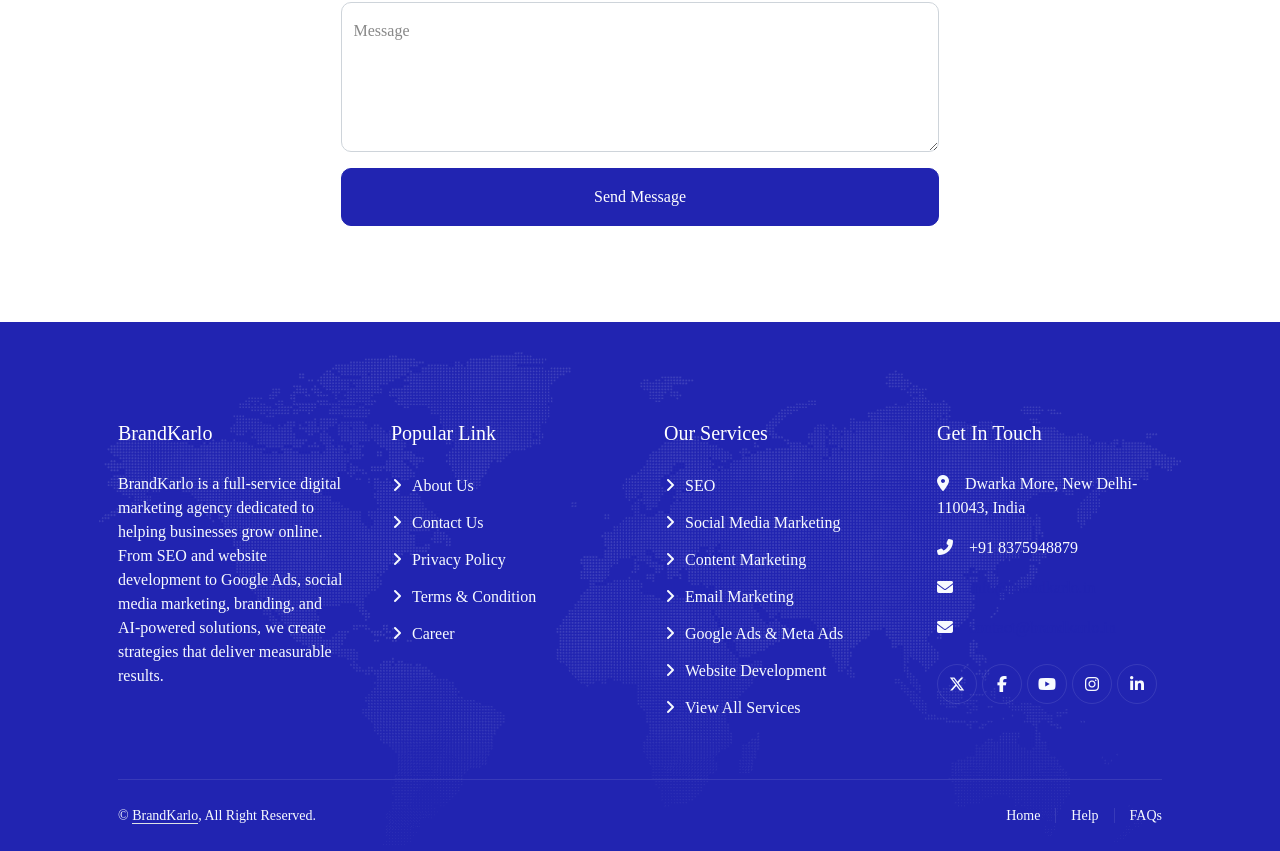
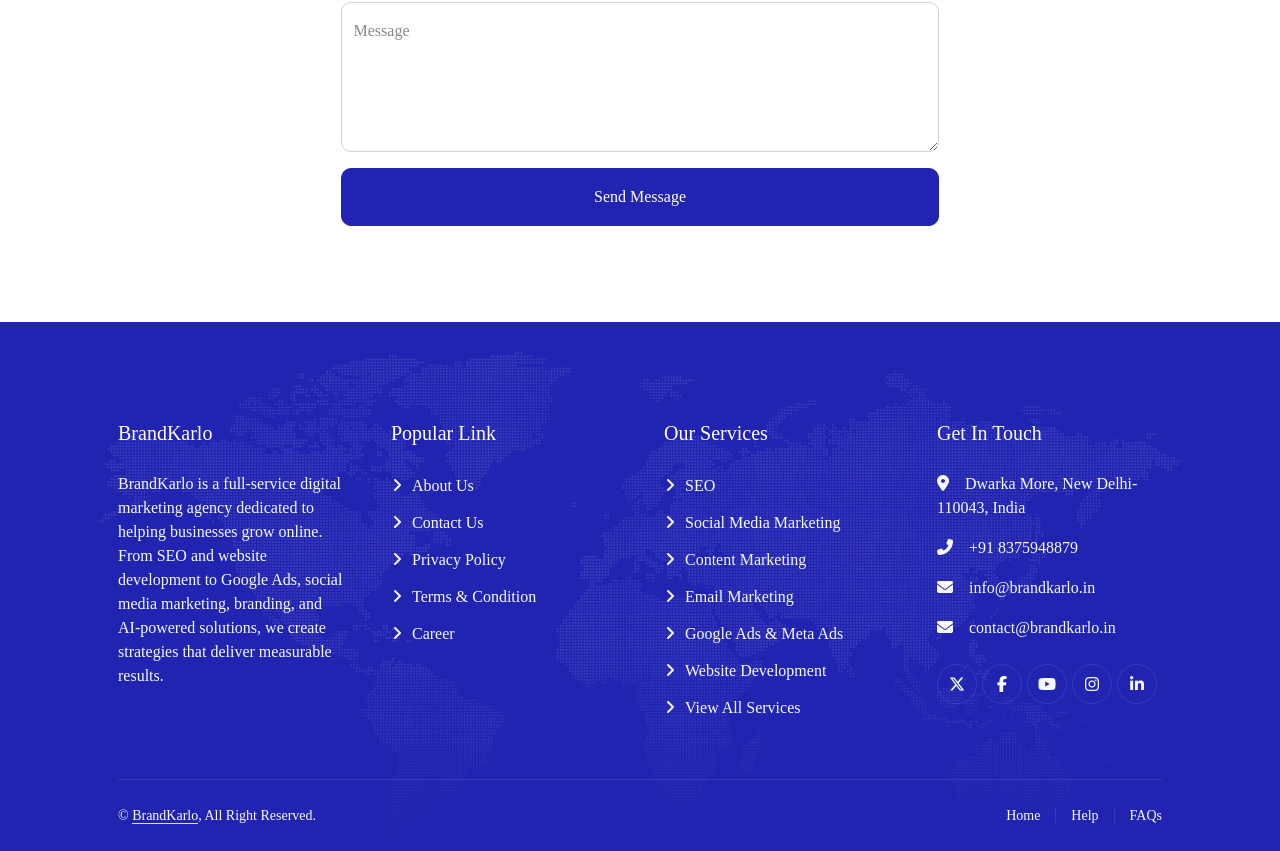
Before and after one commit to ns377792/brandkarlo-nextjs, a Next.js app: page / in a window 1280 px wide. Shown: the part 5697-6548 px from the top of the page. Built offline with nearby package versions, Linux system fonts and the light colour scheme.

Commit message:
add mail css

```diff
--- a/app/style.css
+++ b/app/style.css
@@ -574,6 +574,17 @@ h6,
     color: var(--light);
 }
 
+.footer .contact-link {
+    color: var(--light);
+    text-decoration: none;
+    transition: .3s;
+}
+
+.footer .contact-link:hover {
+    color: var(--light);
+    text-decoration: underline;
+}
+
 .footer .footer-menu a {
     margin-right: 15px;
     padding-right: 15px;
--- a/components/Footer.js
+++ b/components/Footer.js
@@ -38,8 +38,8 @@ export default function Footer() {
             <p className="text-white mb-4 fw-medium fs-5">Get In Touch</p>
             <p><i className="fa fa-map-marker-alt me-3"></i>Dwarka More, New Delhi-110043, India</p>
             <p><i className="fa fa-phone-alt me-3"></i>+91 8375948879</p>
-            <p><i className="fa fa-envelope me-3"></i><a href="mailto:info@brandkarlo.in">info@brandkarlo.in</a></p>
-            <p><i className="fa fa-envelope me-3"></i><a href="mailto:contact@brandkarlo.in">contact@brandkarlo.in</a></p>
+            <p><i className="fa fa-envelope me-3"></i><a className="contact-link" href="mailto:info@brandkarlo.in">info@brandkarlo.in</a></p>
+            <p><i className="fa fa-envelope me-3"></i><a className="contact-link" href="mailto:contact@brandkarlo.in">contact@brandkarlo.in</a></p>
             <div className="d-flex pt-2">
               <a className="btn btn-outline-light btn-social" href="https://x.com/brand_karlo" target="_blank" rel="noopener noreferrer" aria-label="BrandKarlo on X"><i className="fab fa-x-twitter"></i></a>
               <a className="btn btn-outline-light btn-social" href="https://www.facebook.com/profile.php?id=61591983697228" target="_blank" rel="noopener noreferrer" aria-label="BrandKarlo on Facebook"><i className="fab fa-facebook-f"></i></a>
```
Also changed, not shown: 1 other file (tests, documents, lock files or other folders).
